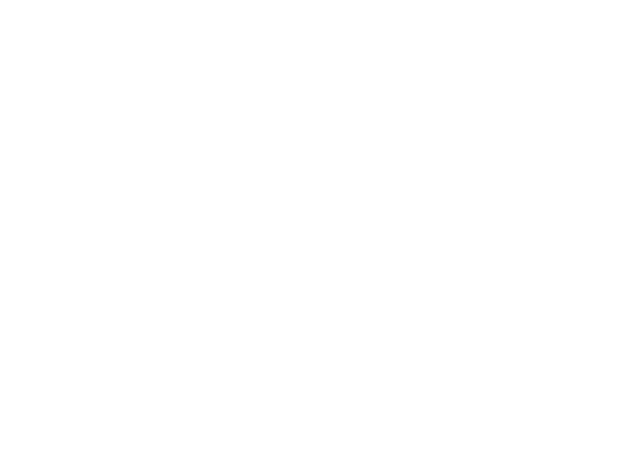
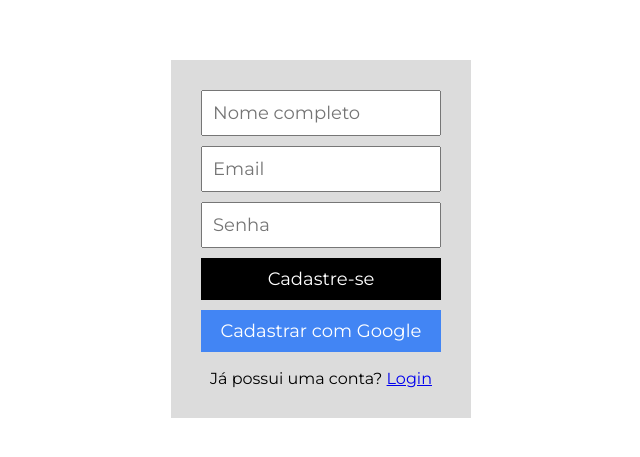
Before and after one commit to Thigoo/react-gerenciador-encomendas, a React (Create React App) app: page /register in a window 1280 px wide. Before the commit this address had no page. Shown: the part 165-622 px from the top of the page, without its empty margins (319-959 px from the left). Built offline with nearby package versions, Linux system fonts and the light colour scheme; no server answers.

Commit message:
Criando página resete de senha

```diff
--- a/src/components/Forms/ProductForms/FormAddProd/index.jsx
+++ b/src/components/Forms/ProductForms/FormAddProd/index.jsx
@@ -49,7 +49,7 @@ function FormAddProd() {
         valor: valor,
         data: Timestamp.now()
       })
-      navigate('/products');
+      navigate('/product');
     } catch (error) {
       console.log(error);
     }
--- a/src/pages/Login/index.jsx
+++ b/src/pages/Login/index.jsx
@@ -10,13 +10,13 @@ function Login() {
 
     const [email, setEmail] = useState('');
     const [password, setPassword] = useState('');
-    const [user, error] = useAuthState(auth);
+    const [user] = useAuthState(auth);
 
     const navigate = useNavigate();
 
     useEffect(() => {
         if(user) navigate('/');
-    }, [user]);
+    }, [user, navigate]);
 
   return (
     <div className="login">
--- a/src/pages/Products/index.jsx
+++ b/src/pages/Products/index.jsx
@@ -12,7 +12,7 @@ function Produtos() {
         <div className="produtos-main">
             <Title  title={"Meus Produtos"}/>
             <div className="produtos-btn-add">
-                <Button title={"Adicionar"} rota={"/addProducts"}/>
+                <Button title={"Adicionar"} rota={"/addProduct"}/>
             </div>
             <div className="produtos-content">
                 <ProductResponsiveComponent />
--- /dev/null
+++ b/src/pages/Register/index.jsx
@@ -0,0 +1,67 @@
+import React, { useEffect, useState } from 'react'
+import '../Register/style.css'
+import { useAuthState } from 'react-firebase-hooks/auth';
+import { auth, registerWithEmailAndPassword, signInWithGoogle } from '../../services/firebase';
+import { Link, useNavigate,  } from 'react-router-dom';
+
+
+function Register() {
+
+    const [name, setName] = useState('');
+    const [email, setEmail] = useState('');
+    const [password, setPassword] = useState('');
+    const [user] = useAuthState(auth);
+
+    const navigate = useNavigate();
+
+    const register = () => {
+        if(!name) alert('Por favor insira seu nome');
+        registerWithEmailAndPassword(name, email, password);
+    }
+
+    useEffect(() => {
+        if(user) navigate('/');
+    }, [user, navigate]);
+
+  return (
+    <div className="register">
+        <div className="register-container">
+            <input
+                type="text"
+                className='register-input'
+                value={name}
+                onChange={(e) => setName(e.target.value)}
+                placeholder='Nome completo' />
+            <input
+                type="text"
+                className='register-input'
+                value={email}
+                onChange={(e) => setEmail(e.target.value)}
+                placeholder='Email' />
+            <input
+                type="password"
+                className='register-input'
+                value={password}
+                onChange={(e) => setPassword(e.target.value)}
+                placeholder='Senha' />
+            <button
+                className='register-btn'
+                onClick={register}
+            >
+                Cadastre-se
+            </button>
+            <button
+            className='register-btn register-google'
+            onClick={signInWithGoogle}
+            >
+                Cadastrar com Google
+            </button>
+            <div>
+                Já possui uma conta? <Link to='/login'>Login</Link>
+            </div>
+        </div>
+    </div>
+  )
+}
+
+export default Register
--- /dev/null
+++ b/src/pages/Register/style.css
@@ -0,0 +1,33 @@
+.register {
+    height: 100vh;
+    width: 100vw;
+    display: flex;
+    align-items: center;
+    justify-content: center;
+  }
+  .register-container {
+    display: flex;
+    flex-direction: column;
+    text-align: center;
+    background-color: #dcdcdc;
+    padding: 30px;
+  }
+  .register-input {
+    padding: 10px;
+    font-size: 18px;
+    margin-bottom: 10px;
+  }
+  .register-btn {
+    padding: 10px;
+    font-size: 18px;
+    margin-bottom: 10px;
+    border: none;
+    color: white;
+    background-color: black;
+  }
+  .register-google {
+    background-color: #4285f4;
+  }
+  .register div {
+    margin-top: 7px;
+  }
--- /dev/null
+++ b/src/pages/ResetPassword/index.jsx
@@ -0,0 +1,43 @@
+import React, { useEffect, useState } from 'react'
+import '../ResetPassword/style.css'
+import { useAuthState } from 'react-firebase-hooks/auth';
+import { auth } from '../../services/firebase';
+import { Link, useNavigate } from 'react-router-dom';
+import { sendPasswordResetEmail } from 'firebase/auth';
+
+function ResetPassword() {
+
+    const [email, setEmail] = useState('');
+    const [user] = useAuthState(auth);
+
+    const navigate = useNavigate();
+
+    useEffect(() => {
+        if (user) navigate('/');
+    }, [user, navigate]);
+
+    return (
+        <div className="reset">
+            <div className="reset-container">
+                <input
+                    type="text"
+                    className='register-input'
+                    value={email}
+                    onChange={(e) => setEmail(e.target.value)}
+                    placeholder='Endereço de email'
+                />
+                <button
+                    className='reset-btn'
+                    onClick={() => sendPasswordResetEmail(email)}
+                >
+                    Enviar email para redefinir senha
+                </button>
+                <div>
+                    Não possui uma conta? <Link to='/register'>Cadastre-se</Link>
+                </div>
+            </div>
+        </div>
+    )
+}
+
+export default ResetPassword
--- /dev/null
+++ b/src/pages/ResetPassword/style.css
@@ -0,0 +1,30 @@
+.reset {
+    height: 100vh;
+    width: 100vw;
+    display: flex;
+    align-items: center;
+    justify-content: center;
+  }
+  .reset-container {
+    display: flex;
+    flex-direction: column;
+    text-align: center;
+    background-color: #dcdcdc;
+    padding: 30px;
+  }
+  .reset-input {
+    padding: 10px;
+    font-size: 18px;
+    margin-bottom: 10px;
+  }
+  .reset-btn {
+    padding: 10px;
+    font-size: 18px;
+    margin-bottom: 10px;
+    border: none;
+    color: white;
+    background-color: black;
+  }
+  .reset div {
+    margin-top: 7px;
+  }
--- a/src/routes/AppRouter.jsx
+++ b/src/routes/AppRouter.jsx
@@ -7,6 +7,8 @@ import Products from '../pages/Products'
 import AddProducts from '../pages/Products/AddProducts'
 import UpdateProduct from '../pages/Products/UpdateProduct'
 import Login from '../pages/Login'
+import Register from '../pages/Register'
+import ResetPassword from '../pages/ResetPassword'
 
 function AppRouter() {
   return (
@@ -18,6 +20,8 @@ function AppRouter() {
         <Route path='/addProduct' element={<AddProducts />}></Route>
         <Route path='/updateProduct/:id' element={<UpdateProduct />}></Route>
         <Route path='/login' element={<Login />}></Route>
+        <Route path='/register' element={<Register />}></Route>
+        <Route path='/resetPassword' element={<ResetPassword />}></Route>
     </Routes>
   )
 }
```
